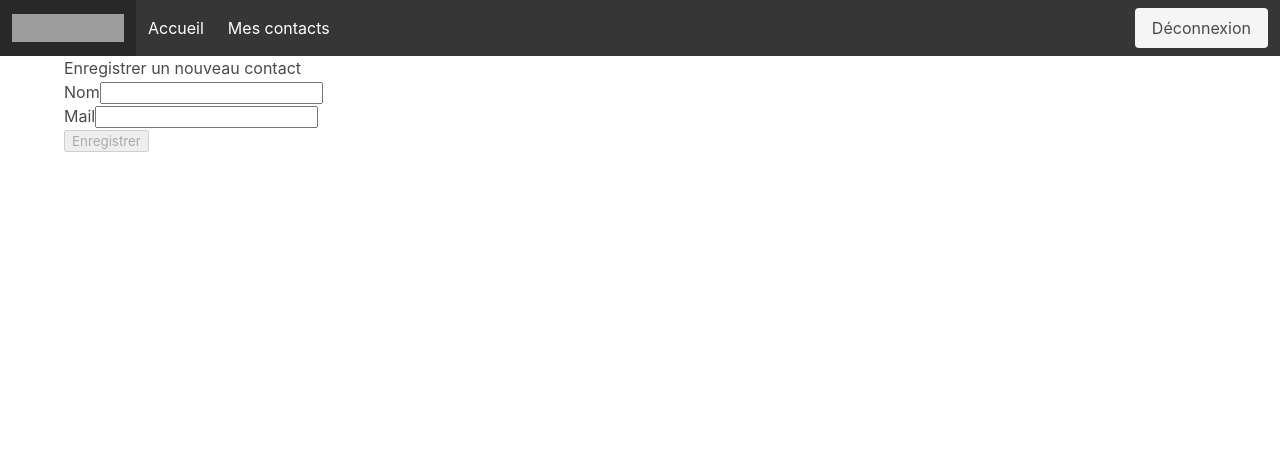
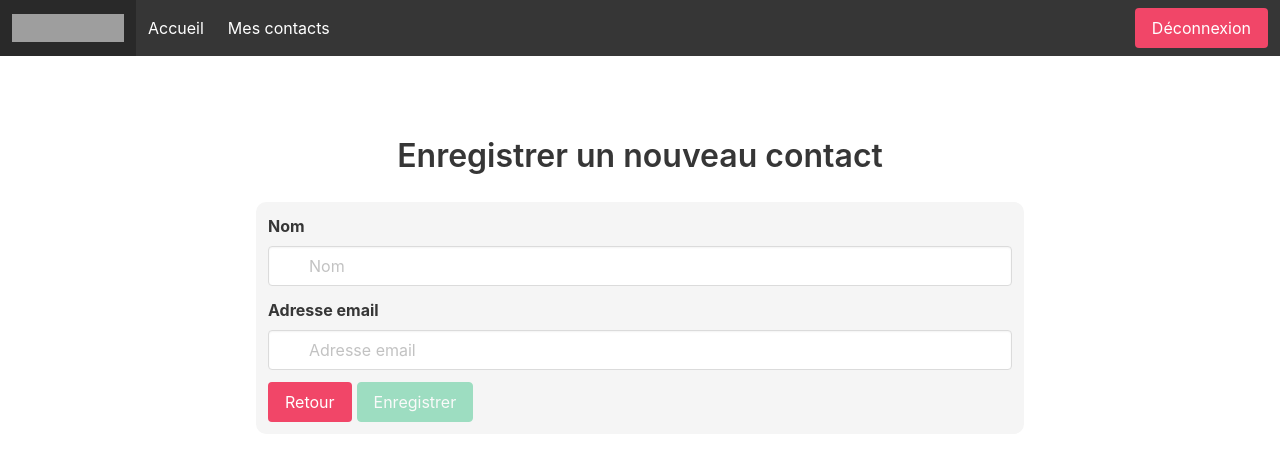
Before and after one commit to Bennani-simo/angular-app, an Angular app: page /contacts/new in a window 1280 px wide. Shown: the top 460 px of the page. Built offline with nearby package versions, Linux system fonts and the light colour scheme; no server answers; sample sign-in values are in the browser's storage; grey boxes are pictures that could not be loaded; what @angular/fire would draw is missing.

Commit message:
Bulma html/css contact form/navbar

```diff
--- a/src/app/contact-list/contact-form/contact-form.component.html
+++ b/src/app/contact-list/contact-form/contact-form.component.html
@@ -1,18 +1,38 @@
-<div class="row">
-    <div class="col-sm-8 col-sm-offset-2">
-        <h2>Enregistrer un nouveau contact</h2>
-        <form [formGroup]="contactForm" (ngSubmit)="onSaveContact()">
-            <div class="form-group">
-                <label for="name">Nom</label>
-                <input type="text" id="name" class="form-control" formControlName="name">
-            </div>
-            <div class="form-group">
-                <label for="author">Mail</label>
-                <input type="text" id="mail" class="form-control" formControlName="mail">
-            </div>
-            <button class="btn btn-success" [disabled]="contactForm.invalid" type="submit">Enregistrer
-            </button>
-
-        </form>
+<div class="column">
+    <div class="columns is-centered" style=" margin-top: 70px; margin-bottom: 40px;">
+        <h1 class="title">Enregistrer un nouveau contact</h1>
+    </div>
+    <div class="columns is-centered ">
+        <div class="column is-8 has-background-light" style="border-radius: 10px;">
+            <form [formGroup]="contactForm" (ngSubmit)="onSaveContact()">
+                <div class="field">
+                    <label for="name" class="label">Nom</label>
+                    <div class="control has-icons-left">
+                        <input type="text" id="name" formControlName="name" placeholder="Nom" class="input" required>
+                        <span class="icon is-small is-left">
+                            <i class="fa fa-envelope"></i>
+                        </span>
+                    </div>
+                </div>
+                <div class="field">
+                    <label for="mail" class="label">Adresse email</label>
+                    <div class="control has-icons-left">
+                        <input type="email" id="mail" formControlName="mail" placeholder="Adresse email" class="input"
+                            required>
+                        <span class="icon is-small is-left">
+                            <i class="fa fa-lock"></i>
+                        </span>
+                    </div>
+                </div>
+                <div class="field">
+                    <button class="button is-danger" (click)="onBack()" style="margin-right: 5px;">
+                        Retour
+                    </button>
+                    <button class="button is-success" [disabled]="contactForm.invalid">
+                        Enregistrer
+                    </button>
+                </div>
+            </form>
+        </div>
     </div>
 </div>
--- a/src/app/contact-list/contact-form/contact-form.component.ts
+++ b/src/app/contact-list/contact-form/contact-form.component.ts
@@ -34,4 +34,9 @@
     this.contactsService.createNewContact(newContact);
     this.router.navigate(['/contacts']);
   }
+
+  onBack() {
+    this.router.navigate(['/contacts']);
+  }
+
 }
--- a/src/app/navbar/navbar.component.html
+++ b/src/app/navbar/navbar.component.html
@@ -31,7 +31,7 @@
                     <a class="button is-light" *ngIf="!isAuth" routerLink="auth/signin">
                         Se connecter
                     </a>
-                    <a class="button is-light" (click)="onSignOut()" style="cursor:pointer" *ngIf="isAuth">
+                    <a class="button is-danger" (click)="onSignOut()" style="cursor:pointer" *ngIf="isAuth">
                         Déconnexion
                     </a>
                 </div>
```
